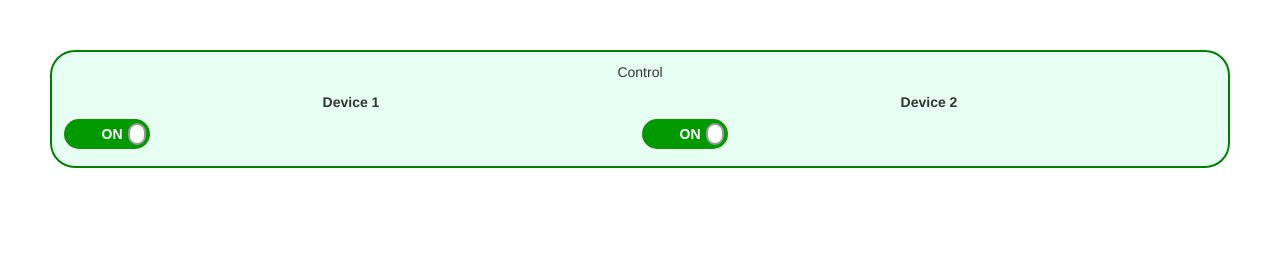
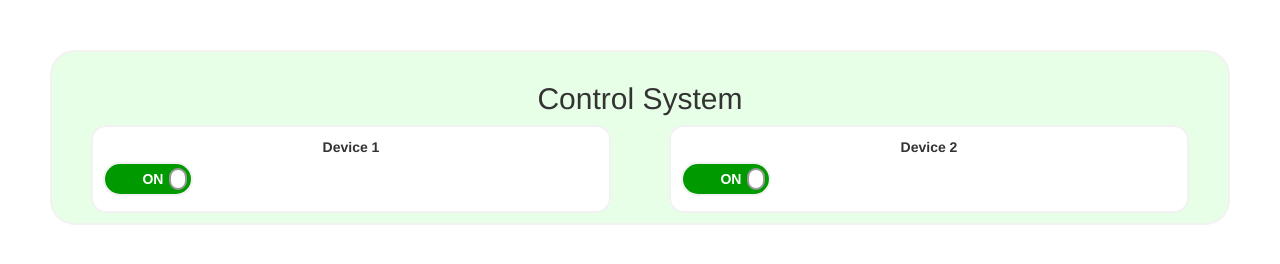
Before and after one commit to buivanxung/esp8266-iot, a plain HTML site: page index.html in a window 1280 px wide. Drawn offline with nearby package versions, Linux system fonts and the light colour scheme; no server answers.

Commit message:
Fix profile

```diff
--- a/css/admin.css
+++ b/css/admin2.css
@@ -1,5 +1,5 @@
 .onoffswitch {
-    position: relative; width: 90px;
+    position: relative; width: 90px; float: middle;
     -webkit-user-select:none; -moz-user-select:none; -ms-user-select: none;
 }
 .onoffswitch-checkbox {
@@ -43,20 +43,28 @@
 .onoffswitch-checkbox:checked + .onoffswitch-label .onoffswitch-switch {
     right: 0px;
 }
-li {
-  padding: 7px;
-  margin-left: 10px;
-  border: 0.5px solid #e6f2ff;
+.tn {
+  width: 45%;
+  text-align: center;
+  margin-left: auto;
+  margin-right: auto;
+  margin-top: auto;
+  padding-bottom: auto;
+  border: 2px solid #f2f2f2;
+  padding: 10px;
+  border-radius: 15px;
+  background-color: white;
 }
 .body {
+  text-align: center;
   margin-left: 50px;
   margin-right: 50px;
   margin-top: 50px;
   padding-bottom: 50px;
-  border: 2px solid green;
+  border: 2px solid #f2f2f2;
   padding: 10px;
   border-radius: 25px;
-  background-color: #e6fff2;
+  background-color: #e6ffe6;
 }
 .p {
   margin-top: 100px;
--- a/index.html
+++ b/index.html
@@ -9,7 +9,7 @@
     <script type="text/javascript" src="js/jquery-1.10.2.min.js"></script>
 		<script type="text/javascript" src="/socket.io/socket.io.js"></script>
     <link rel="stylesheet" href="css/bootstrap.min.css">
-    <link rel="stylesheet" href="css/admin.css">
+    <link rel="stylesheet" href="css/admin2.css">
     <script src="js/modernizr-3.5.0.min.js"></script>
     <script src="js/jquery-1.12.4.js"></script>
     <script src="js/jquery-ui.js"></script>
@@ -18,7 +18,7 @@
     <script type="text/javascript">
       var socket;
        $(document).ready(function() {
-        socket = io.connect('http://localhost:5050',{
+        socket = io.connect('http://localhost:8448',{
           reconnection: true,
           reconnectionDelay: 1000,
           reconnectionDelayMax : 5000,
@@ -29,12 +29,12 @@
           var d1status = dStatus[0];
           var d2status = dStatus[1];
           if (d1status[3] =='t') {
-            $("input[id='myonoffswitch1']").is(':checked');
+            $("input[id='myonoffswitch1']").prop('checked', true);;
           }else if (d1status[3] ='f') {
             $("input[id='myonoffswitch1']").attr('checked',false);
           }
           if (d2status[3] =='t') {
-            $("input[id='myonoffswitch2']").is(':checked');
+            $("input[id='myonoffswitch2']").prop('checked', true);;
           }else if (d2status[3] ='f'){
             $("input[id='myonoffswitch2']").attr('checked',false);
           }
@@ -67,13 +67,10 @@
 </head>
 <body>
   <div class="body">
-    <div class="text-center">
-      <p>Control</p>
-    </div>
-    <div class="text-center">
-      <table style="width:100%">
-        <th style="width:50%">
-          <div class="text-center">
+    <h2>Control System</h2>
+    <div class="container">
+      <div class="row">
+        <div class="tn">
           <label for="">Device 1</label>
           <div class="onoffswitch">
             <input type="checkbox" name="onoffswitch1" class="onoffswitch-checkbox" id="myonoffswitch1" checked>
@@ -83,9 +80,7 @@
             </label>
           </div>
         </div>
-        </th>
-        <th style="width:50%">
-          <div class="text-center">
+        <div class="tn">
           <label for="">Device 2</label>
           <div class="onoffswitch">
             <input type="checkbox" name="onoffswitch2" class="onoffswitch-checkbox" id="myonoffswitch2" checked>
@@ -95,8 +90,7 @@
             </label>
           </div>
         </div>
-        </th>
-      </table>
+      </div>
     </div>
   </div>
 </body>
--- a/server.js
+++ b/server.js
@@ -61,7 +61,6 @@ io.on('connection', function (socket) {
     if (data == "D1ON") {
         client.publish('xungbv/device-command', 'D0:1 ');
         statusD1 = true;
-        console.log("T");
       }
     if (data == "D1OFF"){
         client.publish('xungbv/device-command', 'D0:0 ');
@@ -76,6 +75,9 @@ io.on('connection', function (socket) {
         statusD2 = false;
       }
   })
+  socket.on('disconnect', function(){
+    console.log('user disconnected');
+  });
 })
 http.listen(8448, function () {
   console.log("Server running");
```
Lines whose indentation alone changed are shown as unchanged.
